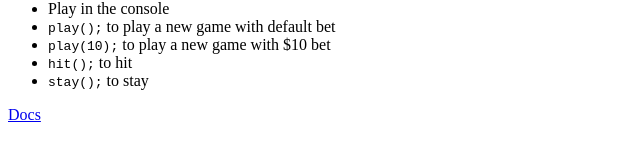
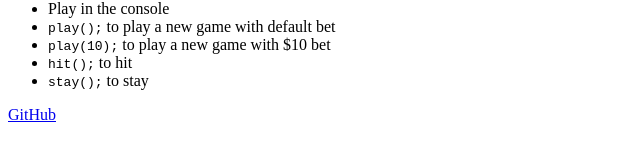
Before and after one commit to bradwestfall/blackjack.js, a plain HTML site: page index.html in a window 1280 px wide. Shown: the part 183-344 px from the top of the page, 0-640 px from the left. Drawn offline with Linux system fonts and the light colour scheme.

Commit message:
link to docs

```diff
--- a/index.html
+++ b/index.html
@@ -31,7 +31,7 @@
     <li><code>stay();</code> to stay</li>
 </ul>
 
-<a href="https://github.com/bradwestfall/blackjack.js">Docs</a>
+<a href="https://github.com/bradwestfall/blackjack.js">GitHub</a>
 
 <script src="js/pubsub.js"></script>
 <script src="js/blackjack.js"></script>
```
